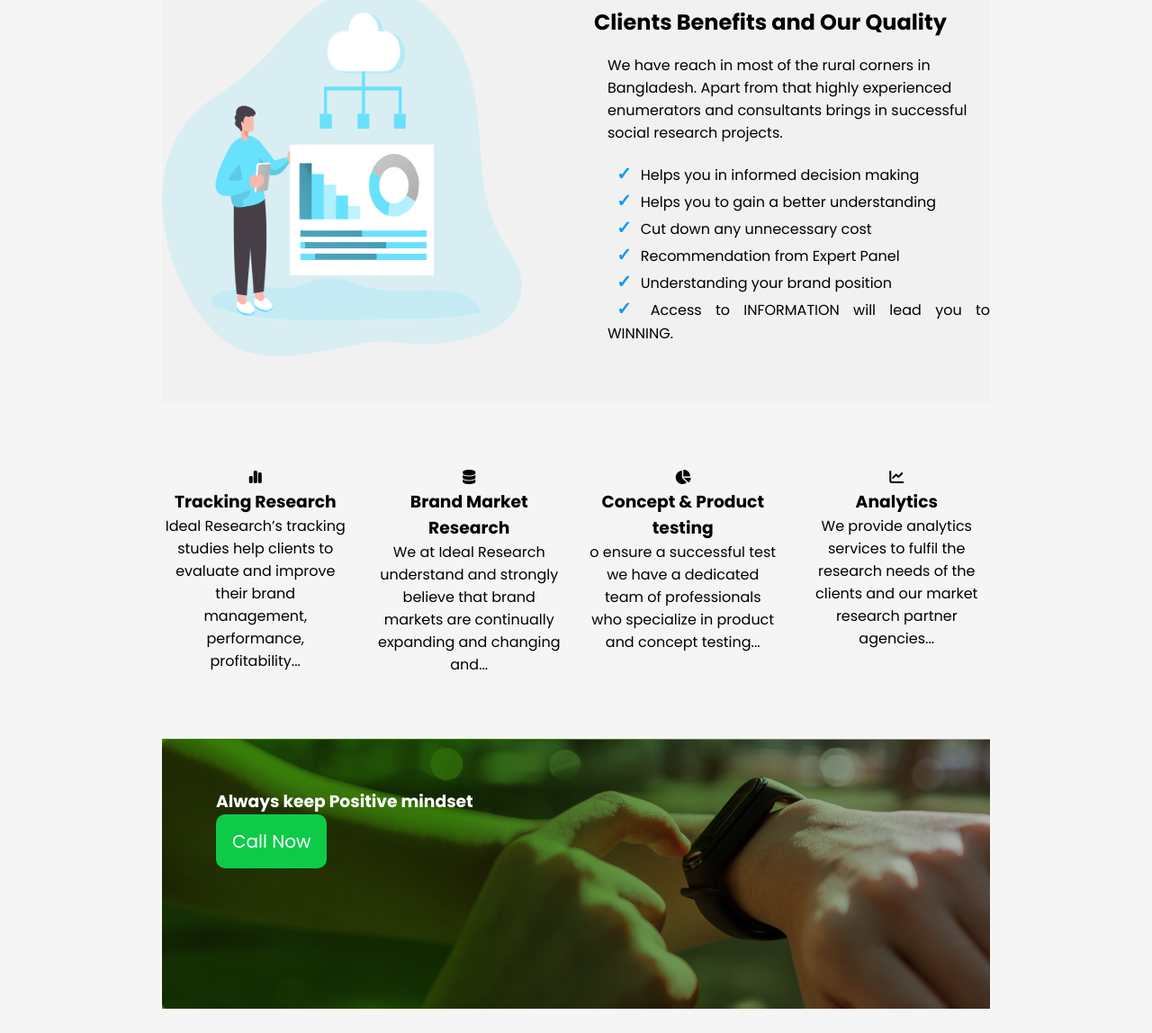
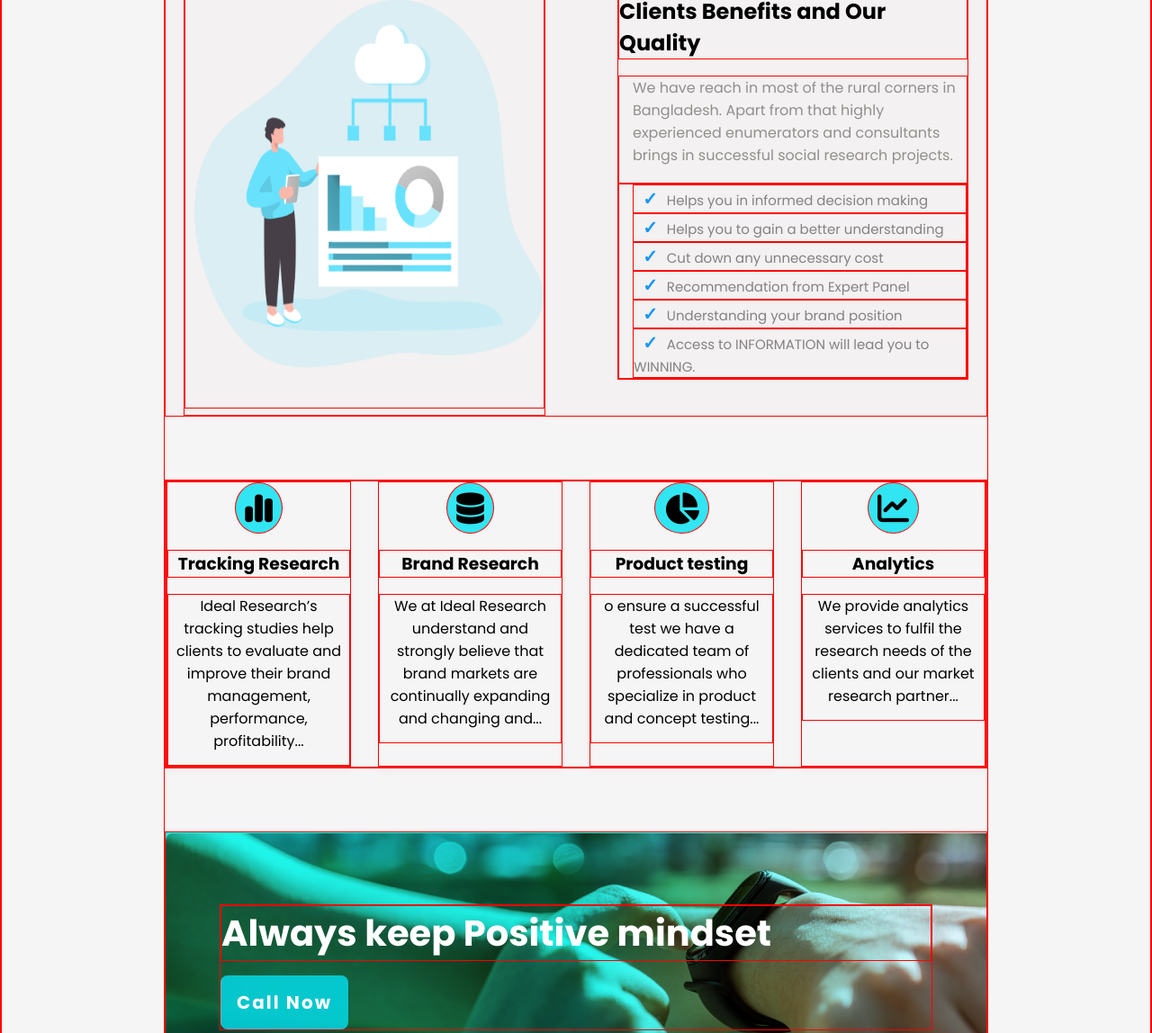
Before and after one commit to smsohag32/market-research-agency, a plain HTML site: page index.html in a window 1280 px wide. Shown: the part 907-2055 px from the top of the page at 90% size. Drawn offline with Linux system fonts and the light colour scheme; a web font is replaced by a local one.

Commit message:
changing content

```diff
--- a/index.html
+++ b/index.html
@@ -40,7 +40,7 @@
             <div class="benefit-container">
                 <h3 class="benefit-title">Clients Benefits and Our Quality</h3>
                 <p class="benefit-des">We have reach in most of the rural corners in Bangladesh. Apart from that highly
-                    experienced enumerators and consultants brings in successful social research projects.</p>
+                experienced enumerators and consultants brings in successful social research projects.</p>
                 <ul>
                     <li>Helps you in informed decision making</li>
                     <li>Helps you to gain a better understanding</li>
@@ -58,24 +58,24 @@
             <div class="service-container">
                 <div class="service-item">
                     <i class="fa-solid fa-chart-simple"></i>
-                    <h3>Tracking Research</h3>
-                    <p>Ideal Research’s tracking studies help clients to evaluate and improve their brand management, performance, profitability...</p>
+                    <h3 class="service-title">Tracking Research</h3>
+                    <p class="service-des">Ideal Research’s tracking studies help clients to evaluate and improve their brand management, performance, profitability...</p>
                 </div>
                 <div class="service-item">
                     <i class="fa-solid fa-database"></i>
-                    <h3>Brand Market Research</h3>
-                    <p>We at Ideal Research understand and strongly believe that brand markets are continually expanding and changing and...
+                    <h3 class="service-title">Brand Research</h3>
+                    <p class="service-des">We at Ideal Research understand and strongly believe that brand markets are continually expanding and changing and...
                     </p>
                 </div>
                 <div class="service-item">
                     <i class="fa-solid fa-chart-pie"></i>
-                    <h3>Concept & Product testing</h3>
-                    <p>o ensure a successful test we have a dedicated team of professionals who specialize in product and concept testing...</p>
+                    <h3 class="service-title">Product testing</h3>
+                    <p class="service-des">o ensure a successful test we have a dedicated team of professionals who specialize in product and concept testing...</p>
                 </div>
                 <div class="service-item">
                     <i class="fa-solid fa-chart-line"></i>
-                    <h3>Analytics</h3>
-                    <p>We provide analytics services to fulfil the research needs of the clients and our market research partner agencies...</p>
+                    <h3 class="service-title">Analytics</h3>
+                    <p class="service-des">We provide analytics services to fulfil the research needs of the clients and our market research partner...</p>
                 </div>
             </div>
         </section>
@@ -93,22 +93,6 @@
         <section class="blogs">
             <h3 class="blogs-header">Research Blogs</h3>
             <div class="blogs-container">
-                <div class="blogs-item">
-                    <div class="blog-content">
-                        <div class="blog-img">
-                            <img src="images/person.png" alt="">
-                        </div>
-                        <div class="blog">
-                            <h3 class="blogs-title">Secure Logistics Market - Assessing The Growth & Challenges</h3>
-                            <p class="blog-des">Suppose you’re in a market in the middle of groceries shopping and you
-                            suddenly find yourself running out of cash. You almost panicked but then you realized
-                            that it’s the 21st century you live in and there are plenty of ATMs around, whose main
-                            purpose is to supply cash in these kinds of situations. However, have you ever wondered
-                            who deposits such a huge load of cash in these ATMs? If your educated guess is Bank,
-                            then you cannot be further from the truth.</p>
-                        </div>
-                    </div>
-                </div>
                 <div class="blogs-item">
                     <div class="blog-content">
                         <div class="blog-img">
--- a/style/style.css
+++ b/style/style.css
@@ -7,18 +7,19 @@
     padding: 0;
     font-family: 'Poppins', sans-serif;
     box-sizing: border-box;
-    /* border: 1px solid red; */
+    border: 1px solid red;
+}
+
+body{
+    background: rgba(210, 209, 209, 0.2);
 }
 
 /* header banner style */
-body{
-    background: rgba(210, 209, 209, 0.2);
-}
 .header {
     background-image: url('../images/banner/banner4.png');
     background-size: contain;
     background-repeat: no-repeat;
-    background-color: rgba(231, 242, 230, 0.402);
+    background-color: rgba(231, 242, 230, 0.4);
     background-blend-mode: multiply;
     padding: 160px 180px 150px;
 }
@@ -44,6 +45,7 @@ body{
     font-weight: 500;
     margin-bottom: 20px;
     text-align: right;
+    color: rgba(84, 76, 76, 0.6);
 }
 
 .btn {
@@ -51,12 +53,16 @@ body{
     border: none;
     font-size: 20px;
     font-weight: 500;
-    background: rgba(11, 233, 85, 0.843);
+    background: rgba(2, 226, 242, 0.8);
     color: white;
-    border-radius: 10px;
+    border-radius: 8px;
     cursor: pointer;
 }
-
+.btn:hover{
+    background: transparent;
+    outline: auto;
+    color: black;
+}
 /* main section style */
 
 main {
@@ -71,14 +77,16 @@ section{
 /* benefit section style */
 
 .benefit {
-    background: rgba(209, 206, 206, 0.105);
+    background: rgba(209, 206, 206, 0.1);
     margin-top: 130px;
     display: flex;
     justify-content: space-between;
     align-items: center;
     gap: 80px;
+    padding: 0px 20px;
 }
 .benefit .benefit-img img{
+    padding-left: 10px;
     width: 400px;
     height: 500px;
 }
@@ -88,17 +96,19 @@ section{
 }
 .benefit-des{
     padding: 0 0 18px 15px;
+    color: rgba(84, 76, 76, 0.6);
 }
 
 /* li check mark style  */
+
 .benefit ul {
     list-style: none;
     padding-left: 15px;
 }
 .benefit ul li{
-    text-align: justify;
+    color: rgba(59, 55, 55, 0.6);
+    font-size: 15px;
 }
-
 .benefit ul li::before {
     content: "✓";
     color: rgb(20, 151, 245);
@@ -107,43 +117,69 @@ section{
     margin-left: 10px;
     margin-right: 10px;
 }
+/* service section style */
 
-    /* offer banner style */
+.service-container{
+    display: flex;
+    gap: 30px;
+}
+.service-item{
+    width: 100%;
+    align-items: center;
+    text-align: center;
+    box-shadow: 0px 5px 8px rgba(209, 206, 206, 0.2);
+}
+.service i{
+    font-size: 35px;
+    color: black;
+    background: rgba(2, 226, 242, 0.8);
+    padding: 10px;
+    border-radius: 50%;
+}
+.service .service-title{
+    margin: 18px 0;
+    width: 100%;
+}
+.service .service-des{
+    padding: 0 7px 14px;
+    text-align: center;
+}
+
+/* offer banner style */
 
 .offer{
     width: 100%;
     height: 300px;
     background-image: url('../images/watch.png'),
-    linear-gradient( to right, rgba(57,127,9,1) 35%, rgba(93,93,82,0.4738270308123249) 94%);
+    linear-gradient( to right, rgba(6, 248, 236, 0.9) 50%, rgba(35, 203, 241, 0.15) 94%);
     background-repeat: no-repeat;
     background-blend-mode: multiply;
     color: white;
 }
 .offer-content{
-    align-items: center;
-    padding: 55px 60px;
-    width: 50%;
+    margin: 80px 60px;
 }
-    /* service section style */
-
-.service-container{
-    display: flex;
-    gap: 30px;
+.offer h3{
+    font-size: 40px;
+    margin-bottom: 8px;
+    font-weight: 700;
+}
+.offer .btn{
+    letter-spacing: 2px;
+    margin-top: 8px;
+    font-weight: 600;
+}
+.offer .btn:hover{
+    background: rgba(142, 147, 146, 0.5);
+    outline: none;
 }
 
-.service-item{
-    width: 100%;
-    align-items: center;
-    text-align: center;
-}
-
-    /* blogs section style */
+/* blogs section style */
 
 .blogs-container{
     display: flex;
 
 }
-
 .blog-img img{
     width: 300px;
     height: 380px;
```
